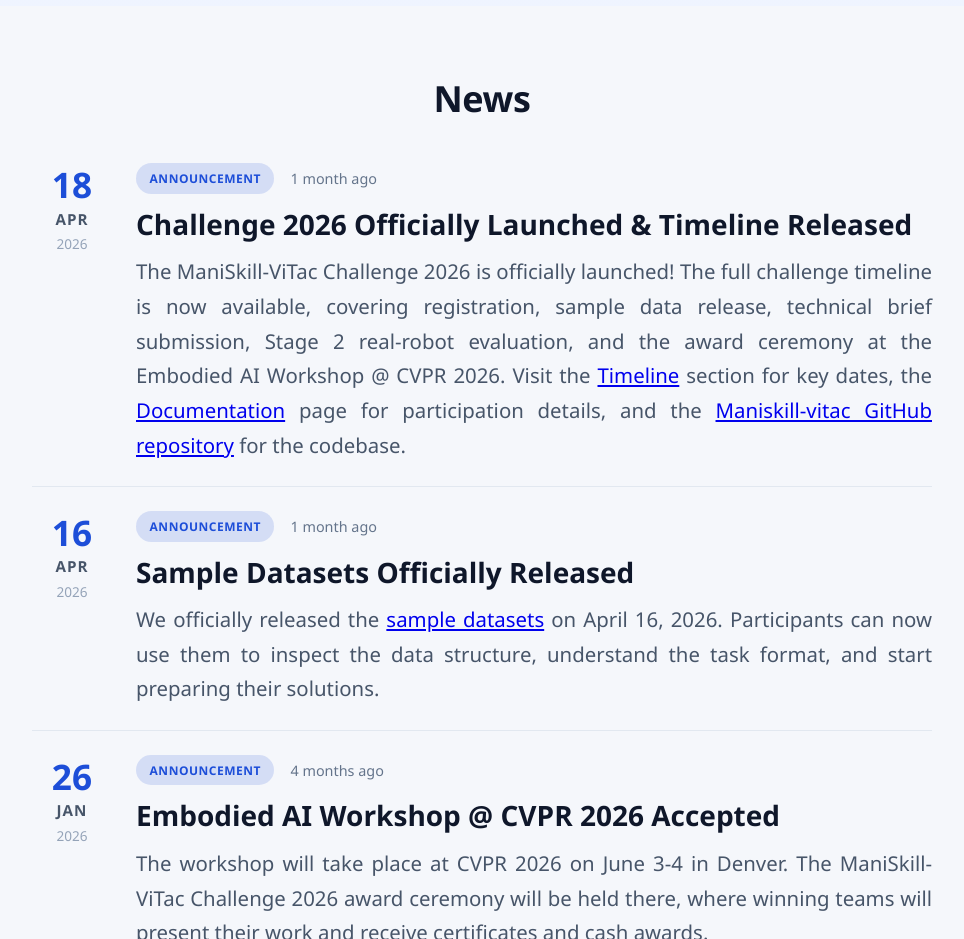
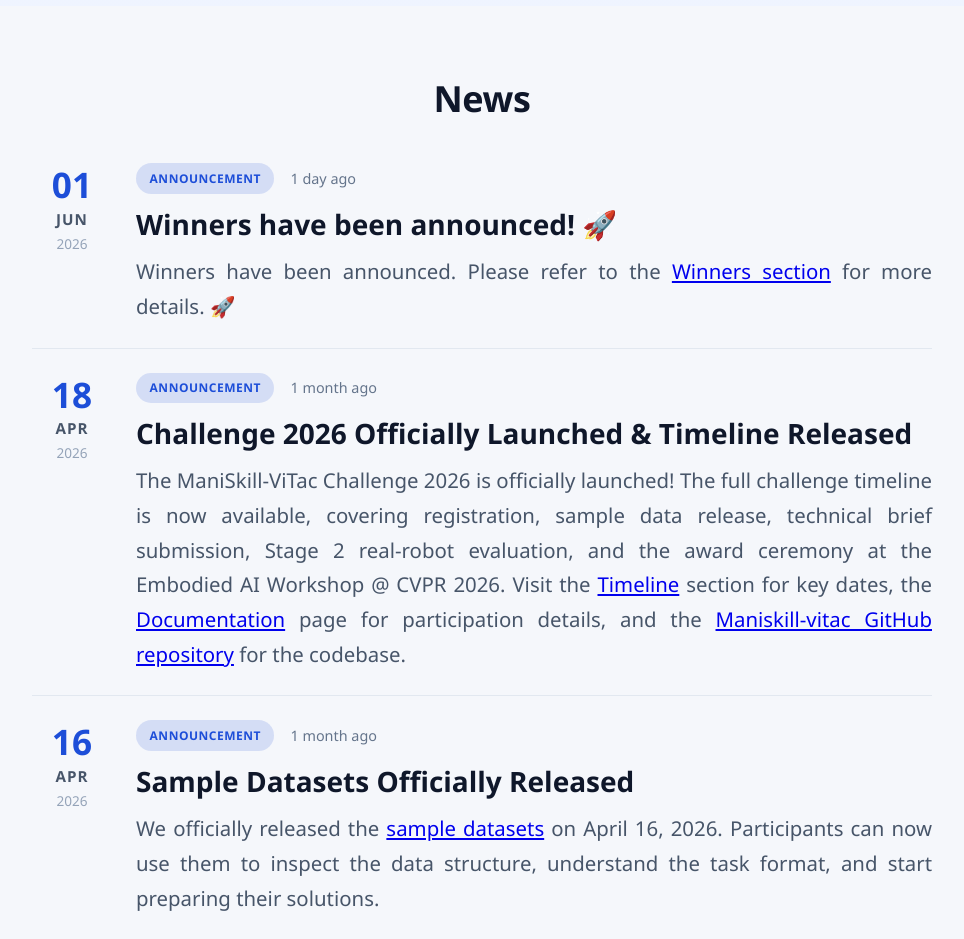
Before and after one commit to callmeray/Mani_ViTac_Challenge_2026_page, a plain HTML site: page index.html in a window 1280 px wide. Shown: the part 800-1739 px from the top of the page, without its empty margins (158-1122 px from the left). Drawn offline with Linux system fonts and the light colour scheme; grey boxes are pictures that could not be loaded.

Commit message:
Add winners announcement news to index.html news section

```diff
--- a/index.html
+++ b/index.html
@@ -61,6 +61,24 @@
         <div class="container">
             <h2 class="section-title" id="news">News</h2>
             <div class="news-list">
+                <article class="news-item" data-date="2026-06-01">
+                    <div class="news-date">
+                        <span class="date-day">01</span>
+                        <span class="date-month">Jun</span>
+                        <span class="date-year">2026</span>
+                    </div>
+                    <div class="news-body">
+                        <div class="news-meta">
+                            <span class="news-category">Announcement</span>
+                            <span class="news-time" data-date="2026-06-01"></span>
+                        </div>
+                        <h2 class="news-heading">Winners have been announced! 🚀</h2>
+                        <p class="news-excerpt">
+                            Winners have been announced. Please refer to the <a href="#winners">Winners section</a> for more details. 🚀
+                        </p>
+                    </div>
+                </article>
+
                 <article class="news-item" data-date="2026-04-18">
                     <div class="news-date">
                         <span class="date-day">18</span>
```
